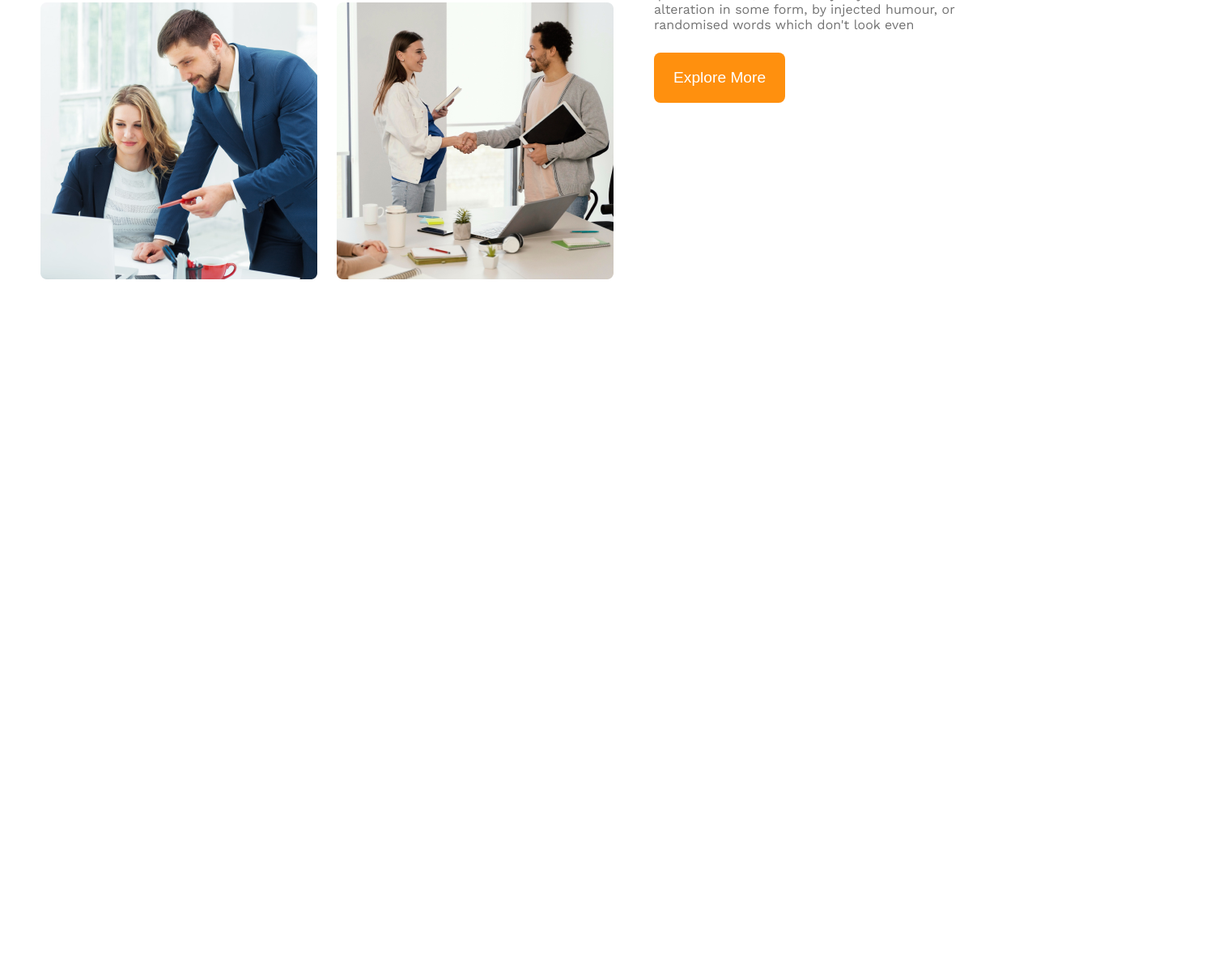
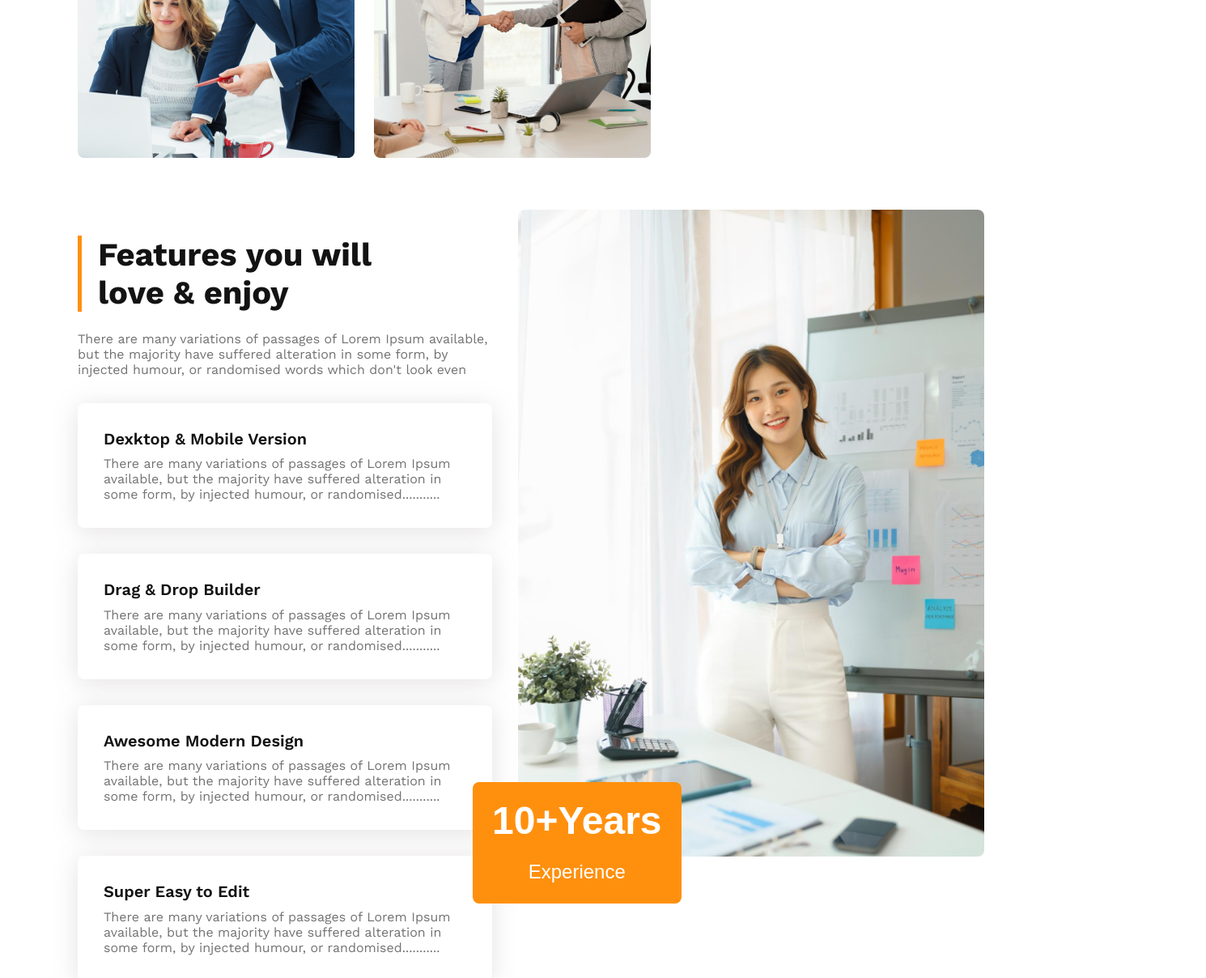
Before and after one commit to mostofapro/g3-architect-web, a plain HTML site: page index.html in a window 1280 px wide. Shown: the part 1592-2800 px from the top of the page at 81% size, 1490 px wide, since content can reach past the window. Before the commit the page ends 1937 px from the top, so only its background shows below. Drawn offline with nearby package versions, Linux system fonts and the light colour scheme.

Commit message:
Main Feature design completed

```diff
--- a/index.html
+++ b/index.html
@@ -26,14 +26,13 @@
           <p class="banner-description">There are many variations of passages of Lorem Ipsum available, but the majority have suffered alteration in some form, by injected humour, or randomised words which don't look even</p>
           <button class="btn-primary">Explore More</button>
         </div>
-        <div class="banner-img">
-          <img src="images/banner.png" alt="architect banner team">
-        </div>
+        <img src="images/banner.png" alt="architect banner team" class="banner-img">
        </div>
      </header>
 
      <!-- Main Area -->
       <main class="main-area">
+        <!-- Quick Features Section -->
         <section class="quick-features display-flex">
           <div class="team-img">
             <img src="images/team1.png" alt="architect member discussing">
@@ -49,6 +48,34 @@
             </div>
           </div>
         </section>
+
+        <!-- Features -->
+         <section class="features">
+          <div class="features-area">
+            <h3 class="feature-area-title">Features you will <br> love & enjoy</h3>
+            <p class="feature-area-description">There are many variations of passages of Lorem Ipsum available, but the majority have suffered alteration in some form, by injected humour, or randomised words which don't look even</p>
+              <div class="feature-list">
+                <h4 class="feature-list-title">Dexktop & Mobile Version</h4>
+                <p class="feature-list-description">There are many variations of passages of Lorem Ipsum available, but the majority have suffered alteration in some form, by injected humour, or randomised...........</p>
+              </div>
+              <div class="feature-list">
+                <h4 class="feature-list-title">Drag & Drop Builder</h4>
+                <p class="feature-list-description">There are many variations of passages of Lorem Ipsum available, but the majority have suffered alteration in some form, by injected humour, or randomised...........</p>
+              </div>
+              <div class="feature-list">
+                <h4 class="feature-list-title">Awesome Modern Design</h4>
+                <p class="feature-list-description">There are many variations of passages of Lorem Ipsum available, but the majority have suffered alteration in some form, by injected humour, or randomised...........</p>
+              </div>
+              <div class="feature-list">
+                <h4 class="feature-list-title">Super Easy to Edit</h4>
+                <p class="feature-list-description">There are many variations of passages of Lorem Ipsum available, but the majority have suffered alteration in some form, by injected humour, or randomised...........</p>
+              </div>
+          </div>
+          <div>
+            <img src="images/architect.png" alt="Architect" class="feature-img">
+            <button class="btn-primary feature-btn">10+Years<br><span class="btn-experience">Experience</span></button>
+          </div>
+         </section>
       </main>
 
       <!-- Footer Area -->
--- a/styles/g3.css
+++ b/styles/g3.css
@@ -22,15 +22,14 @@
 /* Header Area Styles */
 .header-container{
   background-color: rgba(255, 144, 14, 0.1);
-  margin-bottom: 70px;
 }
 
 .menu-bar{
-  max-width: 1180px;
+  max-width: 90vw;
   margin: 0 auto;
   justify-content: space-between;
   align-items: center;
-  padding: 20px;
+  padding: 2rem;
   /* margin: 0 150px 20px 150px; */
 }
 
@@ -41,7 +40,7 @@
 }
 
 .nav-list{
-  margin-right: 25px;
+  margin-right: 1.8rem;
 }
 
 .menu-list{
@@ -51,14 +50,14 @@
 
 /* Banner Area Styles */
 .banner{
-  max-width: 1180px;
+  max-width: 90vw;
   margin: 0 auto;
   text-align: center;
 }
 
 .banner-content{
-  margin-bottom: 70px;
-  margin-top: 100px;
+  margin-bottom: 4rem;
+  margin-top: 5rem;
 }
 
 .banner-title{
@@ -70,18 +69,17 @@
 .banner-description{
   font-size: 1rem;
   color: rgb(114, 114, 114);
-  margin: 30px 0;
-}
-.banner-img{
-  max-width: 100%;
-  /* margin: 0 auto; */
+  margin: 1.8rem 0;
 }
 
+.banner-img{
+  width: 90vw;
+}
 .btn-primary{
-  padding: 20px 24px;
+  padding: 1.25rem 1.5rem;
   background-color: rgb(255, 144, 14);
   border: none;
-  border-radius: 8px;
+  border-radius: .5rem;
   font-size: 1.2rem;
   color: rgb(255, 255, 255);
   cursor: pointer;
@@ -89,24 +87,24 @@
 
 /* Quick Features Style */
 .quick-features{
-  max-width: 1180px;
-  margin: 0 auto;
+  max-width: 85vw;
+  margin: 4rem auto;
 }
 .team-img{
   display: grid;
   grid-template-columns: repeat(2, 1fr);
-  gap: 24px;
+  gap: 1.5rem;
 }
 
 .quick-feature{
-  max-width: 430px;
-  margin-left: 50px;
+  max-width: 40vw;
+  margin-left: 3.2rem;
   justify-content: center;
   align-items: center;
 }
 
 .quick-feature-title{
-  font-size: 35px;
+  font-size: 2.2rem;
   font-weight: bold;
   color: rgb(19, 19, 19);
 }
@@ -120,7 +118,71 @@
 
 .quick-feature-description{
   color: rgb(114, 114, 114);
-  margin: 25px 0;
+  margin: 1.5rem 0;
   font-size: 1rem;
   font-weight: 400;
 }
+
+/* Main Features Area Style */
+.features{
+  width: 90vw;
+  margin: 2rem auto;
+  display: grid;
+  grid-template-columns: 1fr 1fr;
+}
+
+.features-area{
+  padding: 2rem;
+}
+
+.feature-area-title{
+  margin-bottom: 1.5rem;
+  padding-left: 1.25rem;
+  font-size: 2.5rem;
+  font-weight: bold;
+  color: rgb(19, 19, 19);
+  border-left: 5px solid rgb(255, 144, 14);
+}
+
+.feature-area-description{
+  font-size: 1rem;
+  font-weight: 400;
+  color: rgb(114, 114, 114);
+}
+
+.feature-list{
+  padding: 2rem;
+  margin-top: 2rem;
+  box-shadow: 0px 4px 30px 0px rgba(150, 139, 139, 0.25);
+  border-radius: .5rem;
+}
+
+.feature-list-title{
+  font-size: 1.25rem;
+  font-weight: 600;
+  color: rgb(19, 19, 19);
+  margin-bottom: .6rem;
+}
+
+.feature-list-description{
+  font-size: 1rem;
+  font-weight: 400;
+  color: rgb(114, 114, 114);
+}
+.feature-img{
+  width: 100%;
+  border-radius: .5rem;
+}
+
+.feature-btn{
+  color: rgb(255, 255, 255);
+  font-size: 3rem;
+  font-weight: bold;
+  margin-top: -6rem;
+  margin-left: -3.5rem;
+}
+
+.btn-experience{
+  font-size: 1.5rem;
+  font-weight: 400;
+}
```
